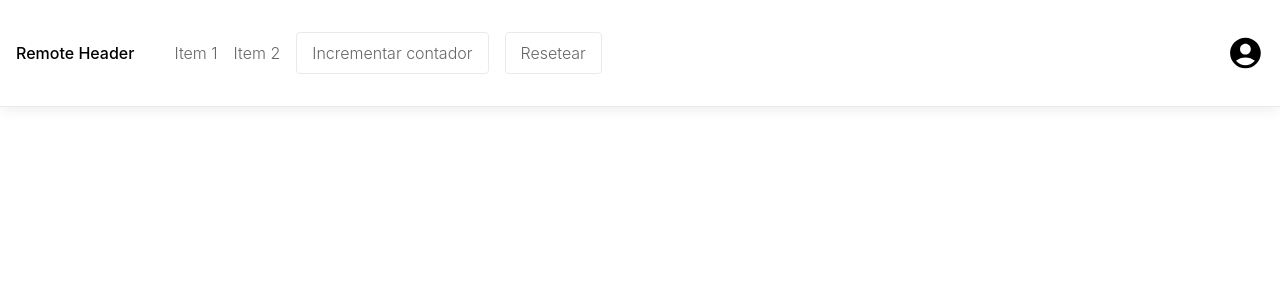
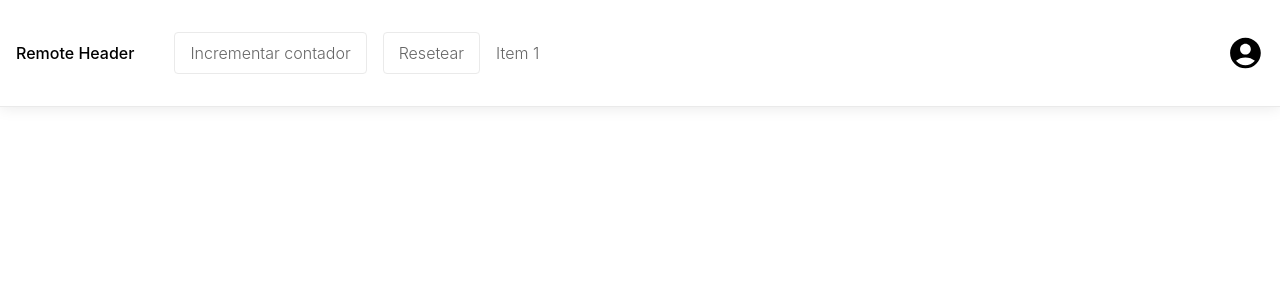
Before and after one commit to imaadecima/microfront-header, a Next.js app: page / in a window 1280 px wide. Shown: the top 300 px of the page. Built offline with nearby package versions, Linux system fonts and the light colour scheme.

Commit message:
[feature] re-order items header

```diff
--- a/components/Header.tsx
+++ b/components/Header.tsx
@@ -34,20 +34,15 @@ const Header = ({ setCount, count = 0 }: IHeader) => {
           <div className='article'>
             <ul>
               <li>
-                <Link href='/item1'>
-                  <a>Item 1</a>
-                </Link>
-              </li>
-              <li>
-                <Link href='/item2'>
-                  <a>Item 2</a>
-                </Link>
-              </li>
-              <li>
                 <button onClick={handleClickButton}>Incrementar contador</button>
               </li>
               <li>
                 <button onClick={handleClickButtonReset}>Resetear</button>
+              </li>
+              <li>
+                <Link href='/item1'>
+                  <a>Item 1</a>
+                </Link>
               </li>
               {count === 10 && (
                 <li>
```
